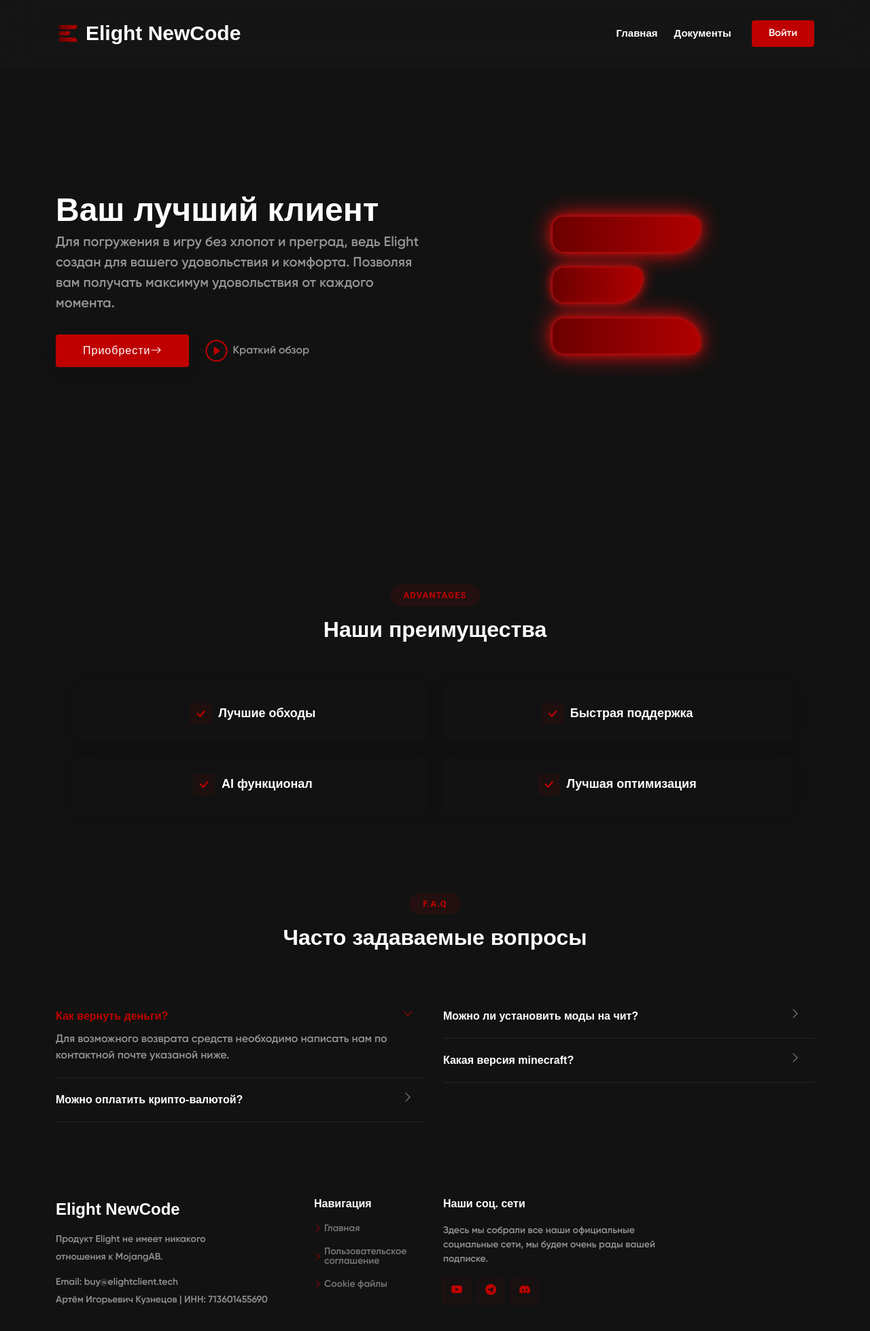
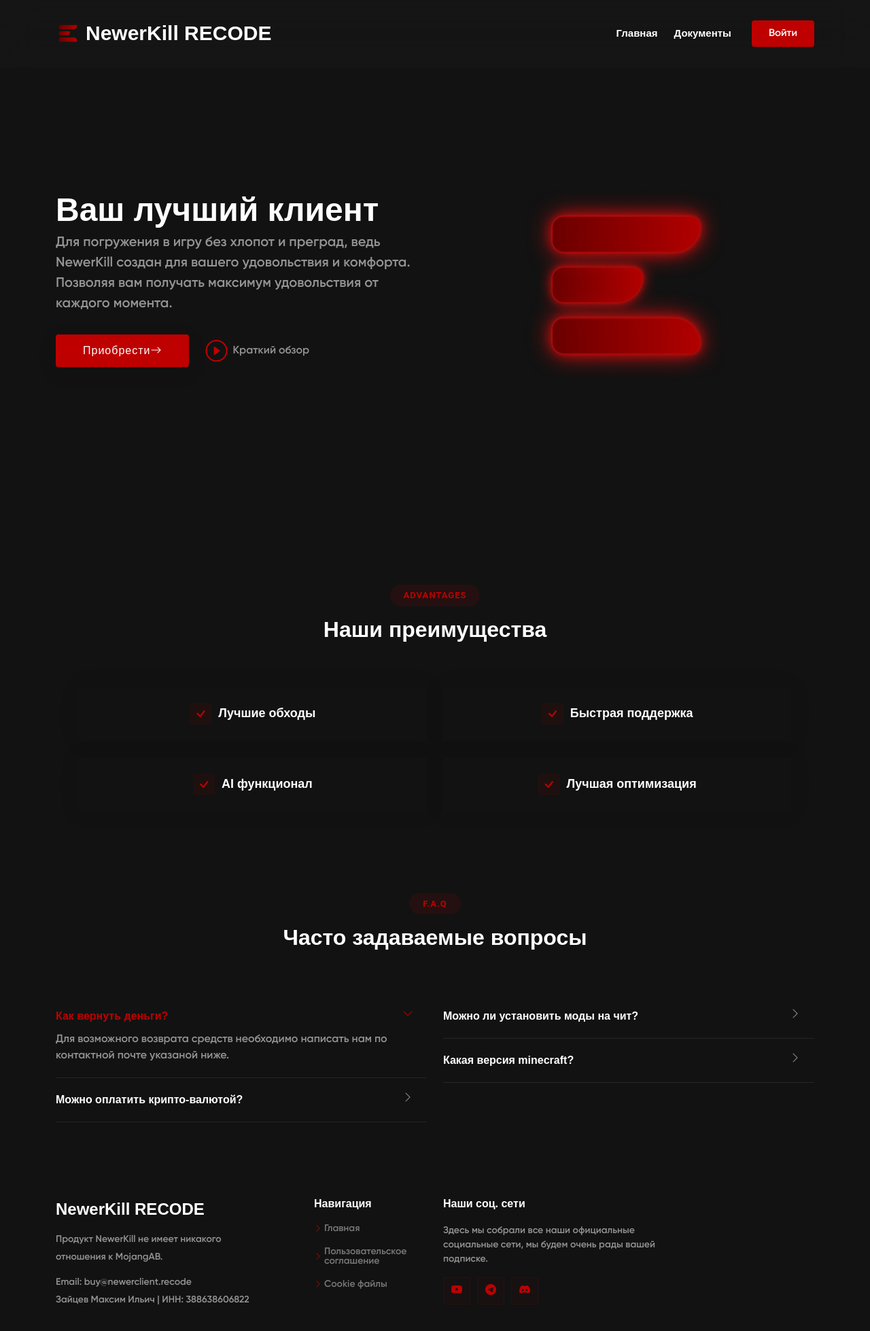
Before and after one commit to zerysystem1337/recode, a plain HTML site: page index.html in a window 1280 px wide. Shown: the whole page at 68% size. Drawn offline with Linux system fonts and the light colour scheme; a web font is replaced by a local one.

Commit message:
Update index.html

```diff
--- a/index.html
+++ b/index.html
@@ -1,7 +1,7 @@
 <!DOCTYPE html><html lang="en"><head>
   <meta charset="utf-8">
   <meta content="width=device-width, initial-scale=1.0" name="viewport">
-  <title>Elight -&gt; главная</title>
+  <title>NewerKill -&gt; главная</title>
   <meta name="description" content="">
   <meta name="keywords" content="">
 
@@ -46,7 +46,7 @@
 
     <a href="index.html" class="logo d-flex align-items-center me-auto">
       <img src="images/logo.png" alt="">
-      <h1 class="sitename" style="color: #ffffff;">Elight NewCode</h1>
+      <h1 class="sitename" style="color: #ffffff;">NewerKill RECODE</h1>
     </a>
 
     <nav id="navmenu" class="navmenu">
@@ -71,7 +71,7 @@
     <div class="row gy-4">
       <div class="col-lg-6 order-2 order-lg-1 d-flex flex-column justify-content-center">
         <h1 data-aos="fade-up" style="color: #ffffff;">Ваш лучший клиент</h1>
-        <p data-aos="fade-up" data-aos-delay="16" style="color: #949494;">Для погружения в игру без хлопот и преград, ведь Elight создан для вашего
+        <p data-aos="fade-up" data-aos-delay="16" style="color: #949494;">Для погружения в игру без хлопот и преград, ведь NewerKill создан для вашего
           удовольствия и комфорта. Позволяя вам получать максимум удовольствия от каждого момента.</p>
         <div class="d-flex flex-column flex-md-row" data-aos="fade-up" data-aos-delay="200">
           <a href="account.html#purchase-content" class="btn-buy">Приобрести <i class="bi bi-arrow-right"></i></a>
@@ -186,13 +186,13 @@
       <div class="row gy-4">
         <div class="col-lg-4 col-md-6 footer-about">
           <a href="index.html" class="d-flex align-items-center">
-            <span class="sitename">Elight NewCode</span>
+            <span class="sitename">NewerKill RECODE</span>
           </a>
           <div class="footer-contact pt-3">
-            <p>Продукт Elight не имеет никакого</p>
+            <p>Продукт NewerKill не имеет никакого</p>
             <p>отношения к MojangAB.</p>
-            <p class="mt-3"><strong>Email:</strong> <span>buy@elightclient.tech</span></p>
-            <p>Артём Игорьевич Кузнецов | ИНН: 713601455690</p>
+            <p class="mt-3"><strong>Email:</strong> <span>buy@newerclient.recode</span></p>
+            <p>Зайцев Максим Ильич  | ИНН: 388638606822</p>
           </div>
         </div>
 
@@ -209,9 +209,9 @@
           <h4>Наши соц. сети</h4>
           <p>Здесь мы собрали все наши официальные социальные сети, мы будем очень рады вашей подписке.</p>
           <div class="social-links d-flex">
-            <a href="https://www.youtube.com/@LunaDevs" target="_blank"><i class="bi bi-youtube"></i></a>
-            <a href="https://t.me/elightclient" target="_blank"><i class="bi bi-telegram"></i></a>
-            <a href="https://discord.gg/DZyC7cXb9e" target="_blank"><i class="bi bi-discord"></i></a>
+            <a href="https://www.youtube.com/@1vampyreans" target="_blank"><i class="bi bi-youtube"></i></a>
+            <a href="https://t.me/soon" target="_blank"><i class="bi bi-telegram"></i></a>
+            <a href="https://discord.gg/843Q9VAHsX" target="_blank"><i class="bi bi-discord"></i></a>
         </div>
           </div>
         </div>
```
